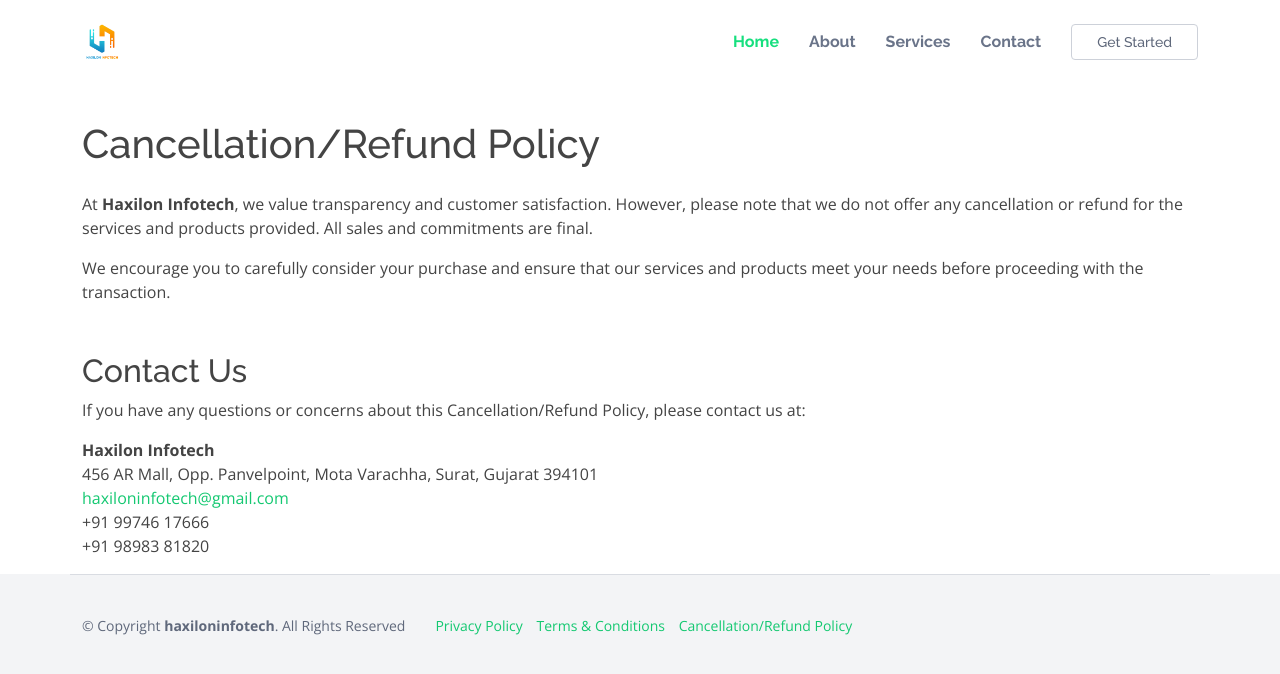
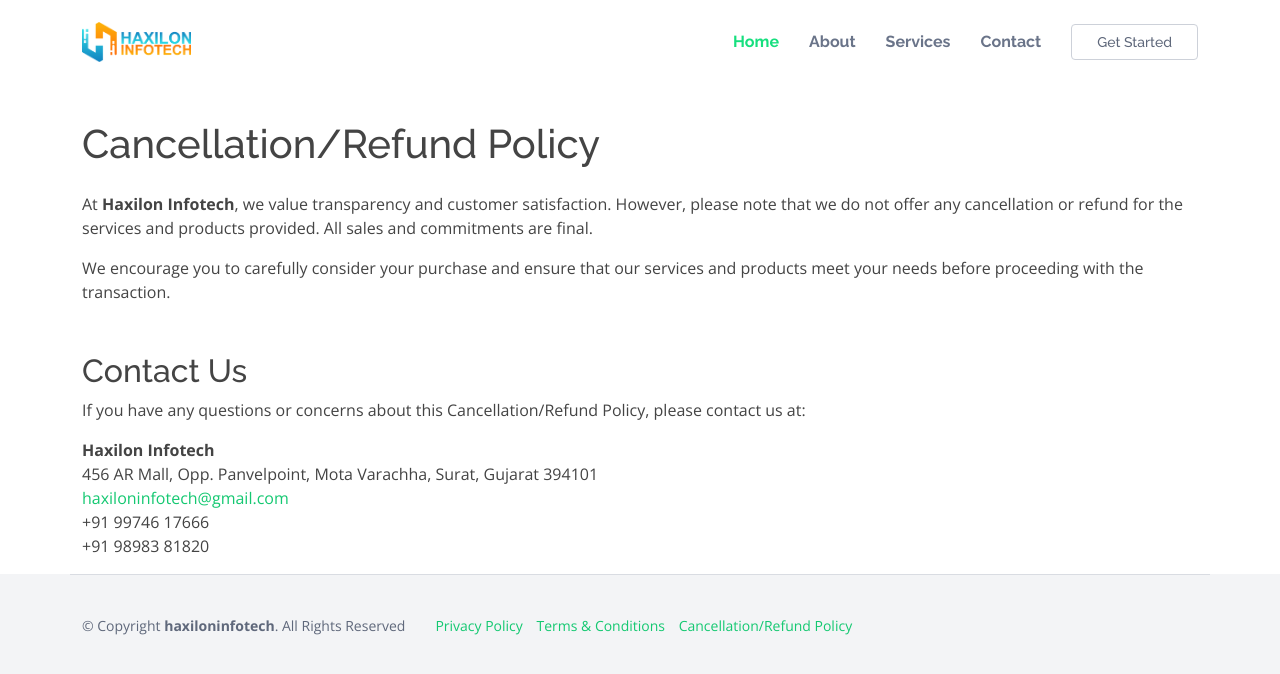
Before and after one commit to nrvpanchani/haxilon-infotech, a plain HTML site: page cancellation-refund-policy.html in a window 1280 px wide. Drawn offline with nearby package versions, Linux system fonts and the light colour scheme.

Commit message:
NP | changes

```diff
--- a/cancellation-refund-policy.html
+++ b/cancellation-refund-policy.html
@@ -59,7 +59,7 @@
 
       <!-- <h1 class="logo"><a href="index.html">eNno</a></h1> -->
       <!-- Uncomment below if you prefer to use an image logo -->
-      <a href="index.html" class="logo"><img src="assets/img/logo.png" alt="IT consulting service by Haxilon Infotech" class="img-fluid"></a>
+      <a href="index.html" class="logo"><img src="assets/img/sidebar.png" alt="IT consulting service by Haxilon Infotech" class="img-fluid"></a>
 
       <nav id="navbar" class="navbar">
         <ul>
```
Also changed, not shown: index.html (+1 -1 lines), inner-page.html (+1 -1 lines), portfolio-details.html (+1 -1 lines), privacy-policy.html (+1 -1 lines), terms-and-conditions.html (+1 -1 lines), assets/Sidebar.png (deleted).
